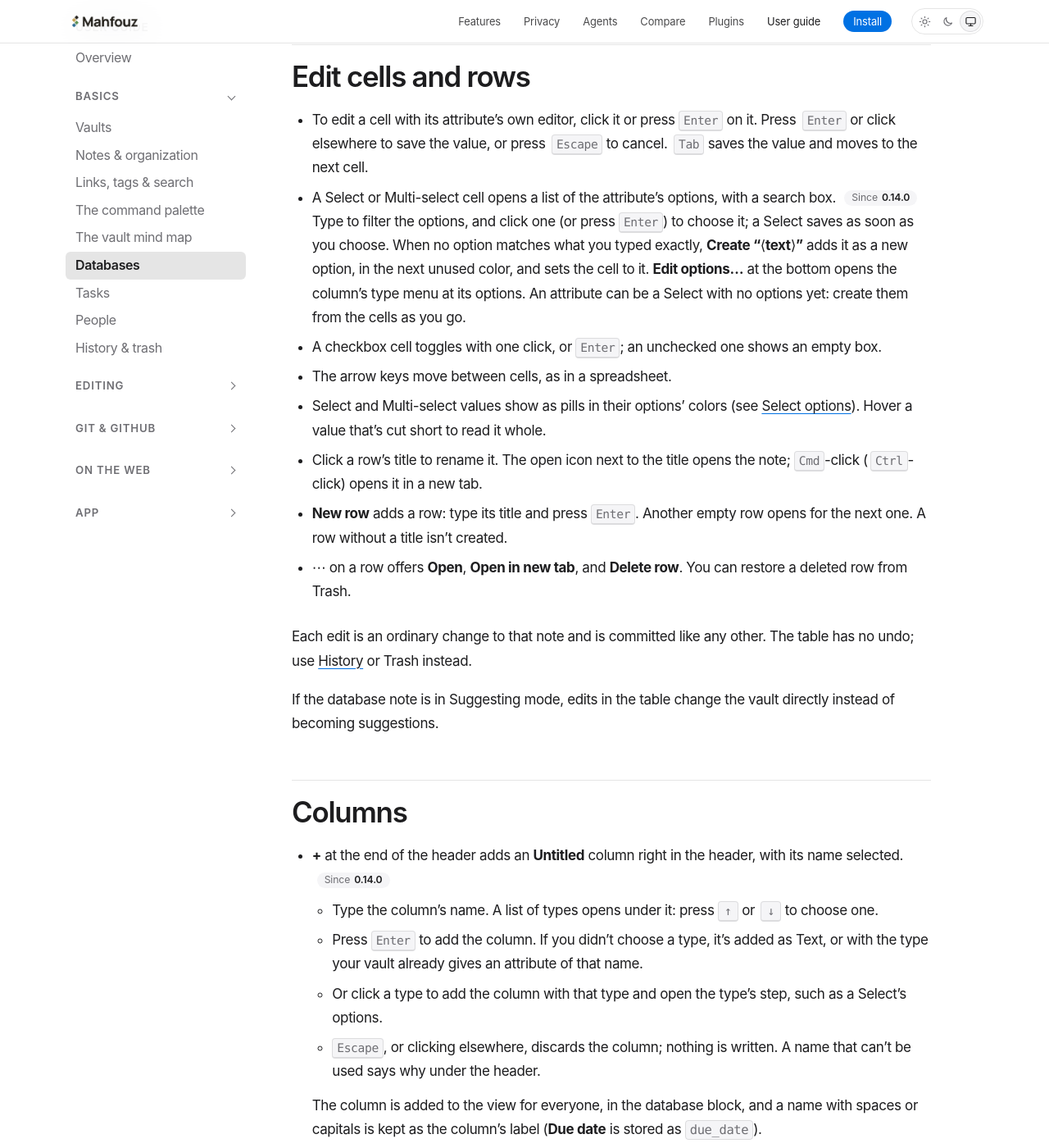
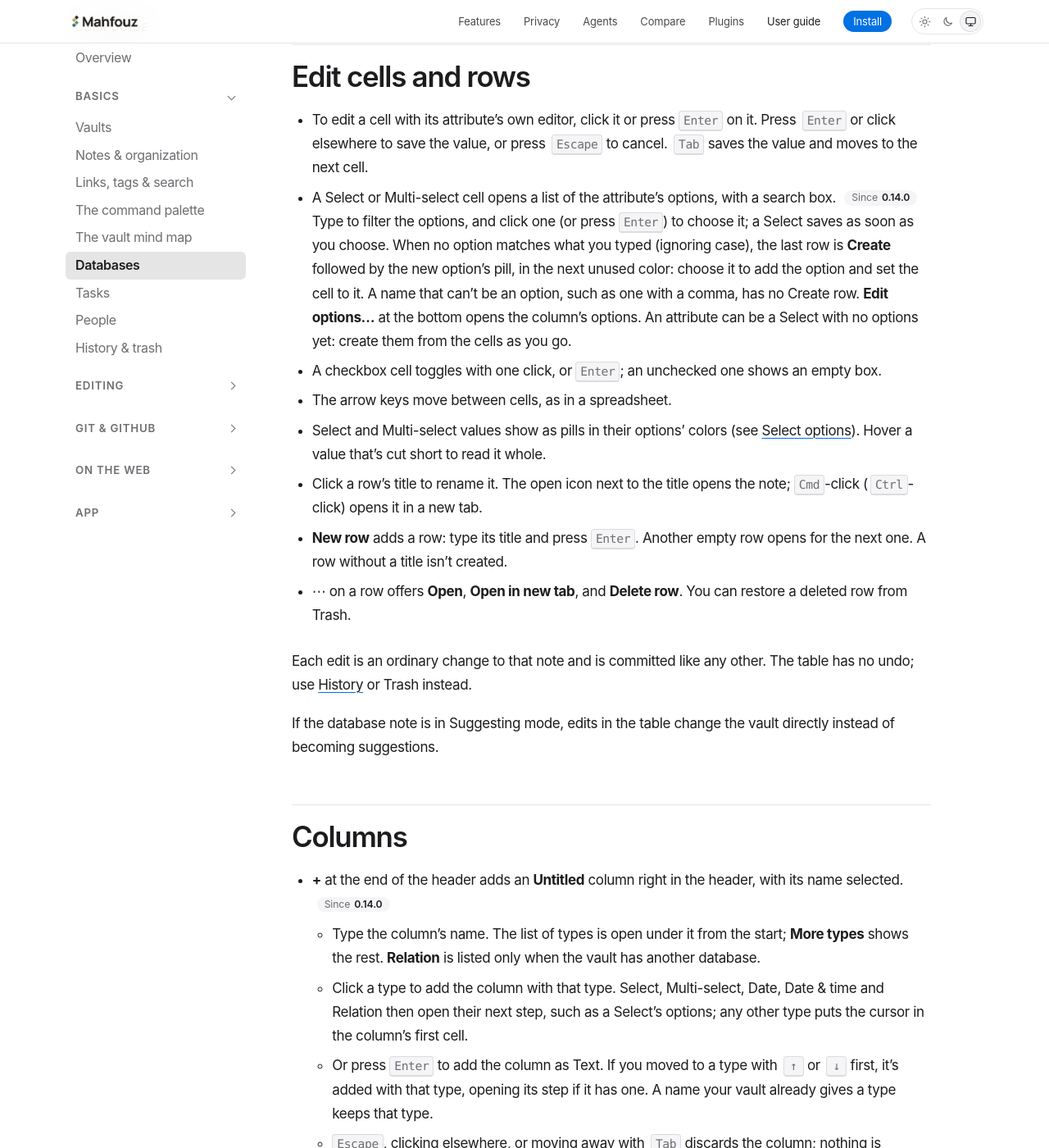
Before and after one commit to mahfouz-app/docs, a Jekyll site: the page built from guide/databases.md, in a window 1280 px wide and 1400 px high, scrolled down 4716 px. Shown: the whole window at 82% size. Built offline with Jekyll 4.4.1, drawn with Linux system fonts in a browser that asks for light colours; some of the changed text lies outside the part shown.

Commit message:
docs(guide): correct the draft column, option Create row and Board + descriptions
Co-Authored-By: Claude Opus 5.5 <noreply@anthropic.com>

```diff
--- a/guide/databases.md
+++ b/guide/databases.md
@@ -186,9 +186,11 @@ Like sorting and filtering, grouping applies on this device until you choose
   with a search box. {% include since.html v="0.14.0" %} Type to filter the
   options, and click one (or press <kbd>Enter</kbd>) to choose it; a
   Select saves as soon as you choose. When no option matches what you
-  typed exactly, **Create “⟨text⟩”** adds it as a new option, in the next
-  unused color, and sets the cell to it. **Edit options…** at the bottom
-  opens the column's type menu at its options. An attribute can be a Select
+  typed (ignoring case), the last row is **Create** followed by the new
+  option's pill, in the next unused color: choose it to add the option and
+  set the cell to it. A name that can't be an option, such as one with a
+  comma, has no Create row. **Edit options…** at the bottom opens the
+  column's options. An attribute can be a Select
   with no options yet: create them from the cells as you go.
 - A checkbox cell toggles
   with one click, or <kbd>Enter</kbd>; an unchecked one shows an empty box.
@@ -213,15 +215,20 @@ vault directly instead of becoming suggestions.
 
 - **+** at the end of the header adds an **Untitled** column right in the
   header, with its name selected. {% include since.html v="0.14.0" %}
-  - Type the column's name. A list of types opens under it: press
-    <kbd>↑</kbd> or <kbd>↓</kbd> to choose one.
-  - Press <kbd>Enter</kbd> to add the column. If you didn't choose a type,
-    it's added as Text, or with the type your vault already gives an
-    attribute of that name.
-  - Or click a type to add the column with that type and open the type's
-    step, such as a Select's options.
-  - <kbd>Escape</kbd>, or clicking elsewhere, discards the column; nothing
-    is written. A name that can't be used says why under the header.
+  - Type the column's name. The list of types is open under it from the
+    start; **More types** shows the rest. **Relation** is listed only when
+    the vault has another database.
+  - Click a type to add the column with that type. Select, Multi-select,
+    Date, Date & time and Relation then open their next step, such as a
+    Select's options; any other type puts the cursor in the column's first
+    cell.
+  - Or press <kbd>Enter</kbd> to add the column as Text. If you moved to a
+    type with <kbd>↑</kbd> or <kbd>↓</kbd> first, it's added with that type,
+    opening its step if it has one. A name your vault already gives a type
+    keeps that type.
+  - <kbd>Escape</kbd>, clicking elsewhere, or moving away with
+    <kbd>Tab</kbd> discards the column; nothing is written. A name that
+    can't be used says why under the header.
 
   The column is added to the view for everyone, in the database block, and
   a name with spaces or capitals is kept as the column's label (**Due
@@ -294,8 +301,8 @@ columns after them, and rows with no value go in the last column, "No
   (rollups, attributes with no type, Created and Updated), and on narrow
   screens. {% include since.html v="0.14.0" %}
 - A column's header shows its option as a colored pill, how many cards it
-  holds, and **+**, which adds a card that already has that column's value.
-  {% include since.html v="0.14.0" %}
+  holds, and **+**, which opens that column's new row: type a title to add
+  a card with that column's value. {% include since.html v="0.14.0" %}
 - **New in ⟨column⟩** adds a card that already has that column's value.
 - **Group** chooses which Select attribute the Board uses, and **Fields**
   chooses which attributes the cards show. Like sorting and filtering, these
```
